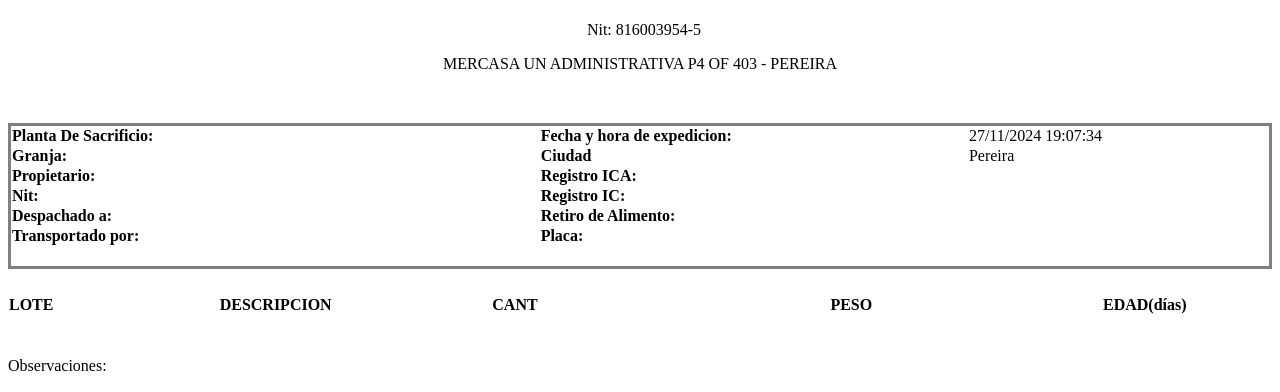
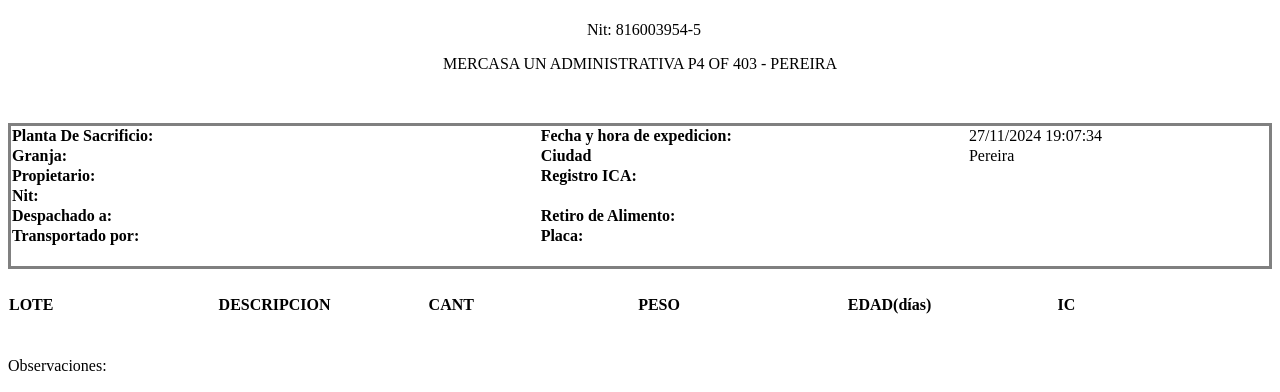
Before and after one commit to sheriffrude/centrodeservicios, a Django app: template login/templates/remision_pdf.html in a window 1280 px wide. Shown: the part 180-572 px from the top of the page. Run offline with Django 5.2, Linux system fonts and the light colour scheme; the template is opened without the code that fills it, so the values that code supplies are empty.

Commit message:
cambios en PDF

```diff
--- a/login/templates/remision_pdf.html
+++ b/login/templates/remision_pdf.html
@@ -93,10 +93,10 @@
         {% endif %}
         <td style="width: 3.5014%; height: 18px;">&nbsp;</td>
         <td style="width: 4.06156%; height: 18px;">&nbsp;</td>
-        <td style="width: 34.1737%; height: 18px;"><strong>Registro IC:</strong></td>
+        <td style="width: 34.1737%; height: 18px;"><strong></strong></td>
         {% if remisionnew %}
         {% with last_remision=remisionnew|last %}
-        <td style="width: 14.2857%; height: 18px;">{{ last_remision.10}}</td>
+        <td style="width: 14.2857%; height: 18px;"></td>
         {% endwith %}
         {% endif %}
         </tr>
@@ -147,38 +147,40 @@
         <tbody>
         <tr style="height: 18px;">
         <td style="width: 16.6667%; height: 18px;">&nbsp;</td>
-        <td style="width: 16.5266%; height: 18px;">&nbsp;</td>
-        <td style="width: 26.7507%; height: 18px;">&nbsp;</td>
-        <td style="width: 21.5687%; height: 18px;">&nbsp;</td>
-        <td style="width: 9.94403%; height: 18px;">&nbsp;</td>
-        <td style="width: 8.54345%; height: 18px;">&nbsp;</td>
+        <td style="width: 16.6667%; height: 18px;">&nbsp;</td>
+        <td style="width: 16.6667%; height: 18px;">&nbsp;</td>
+        <td style="width: 16.6667%; height: 18px;">&nbsp;</td>
+        <td style="width: 16.6667%; height: 18px;">&nbsp;</td>
+        <td style="width: 16.6667%; height: 18px;">&nbsp;</td>
         </tr>
         <tr style="height: 18px;">
 
-        <td style="width: 16.5266%; height: 18px;"><strong>LOTE</strong></td>
-
-        <td style="width: 21.5687%; height: 18px;"><strong>DESCRIPCION</strong></td>
-        <td style="width: 9.94403%; height: 18px;"><strong>CANT</strong></td>
-        <td style="width: 8.54345%; height: 18px;"><strong>PESO</strong></td>
-        <td style="width: 8.54345%; height: 18px;"><strong>EDAD(días)</strong></td>
+        <td style="width: 16.6667%; height: 18px;"><strong>LOTE</strong></td>
+        <td style="width: 16.6667%; height: 18px;"><strong>DESCRIPCION</strong></td>
+        <td style="width: 16.6667%; height: 18px;"><strong>CANT</strong></td>
+        <td style="width: 16.6667%; height: 18px;"><strong>PESO</strong></td>
+        <td style="width: 16.6667%; height: 18px;"><strong>EDAD(días)</strong></td>
+        <td style="width: 16.6667%; height: 18px;"><strong>IC</strong></td>
         </tr>{% for remisionne in remisionnew %}
         <tr style="height: 18px;">
 
         <td style="width: 16.5266%; height: 18px;">{{remisionne.3}}</td>
-        <td style="width: 21.5687%; height: 18px;">CERDO EN PIE</td>
-        <td style="width: 9.94403%; height: 18px;">{{remisionne.4}}</td>
-        <td style="width: 8.54345%; height: 18px;">{{remisionne.7}}</td>
-        <td style="width: 8.54345%; height: 18px;">{{remisionne.13}}</td>
+        <td style="width: 16.5266%; height: 18px;">CERDO EN PIE</td>
+        <td style="width: 16.5266%; height: 18px;">{{remisionne.4}}</td>
+        <td style="width: 16.5266%; height: 18px;">{{remisionne.7}}</td>
+        <td style="width: 16.5266%; height: 18px;">{{remisionne.13}}</td>
+        <td style="width: 16.5266%; height: 18px;">{{remisionne.10}}</td>
         </tr>
         {% endfor %}
 
         <tr style="height: 18px;">
         <td style="width: 16.6667%; height: 18px;">&nbsp;</td>
-        <td style="width: 16.5266%; height: 18px;">&nbsp;</td>
-        <td style="width: 26.7507%; height: 18px;">&nbsp;</td>
-        <td style="width: 21.5687%; height: 18px;">&nbsp;</td>
-        <td style="width: 9.94403%; height: 18px;">&nbsp;</td>
-        <td style="width: 8.54345%; height: 18px;">&nbsp;</td>
+        <td style="width: 16.6667%; height: 18px;">&nbsp;</td>
+        <td style="width: 16.6667%; height: 18px;">&nbsp;</td>
+        <td style="width: 16.6667%; height: 18px;">&nbsp;</td>
+        <td style="width: 16.6667%; height: 18px;">&nbsp;</td>
+        <td style="width: 16.6667%; height: 18px;">&nbsp;</td>
+        <td style="width: 16.6667%; height: 18px;">&nbsp;</td>
         </tr>
         </tbody>
         </table>
```
